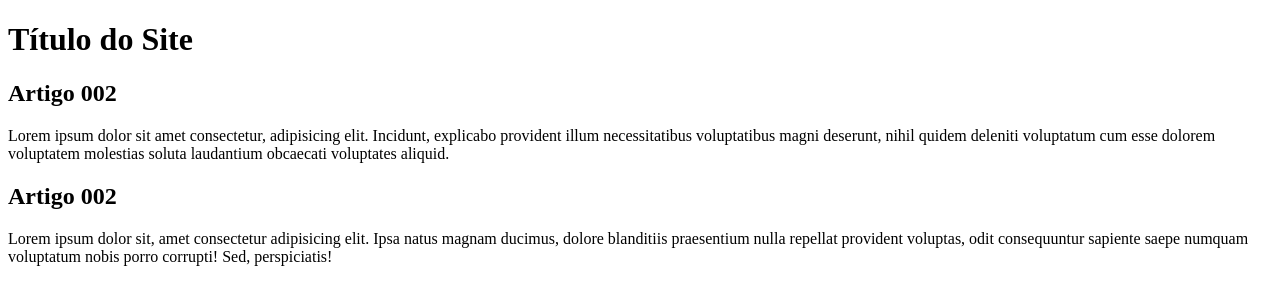
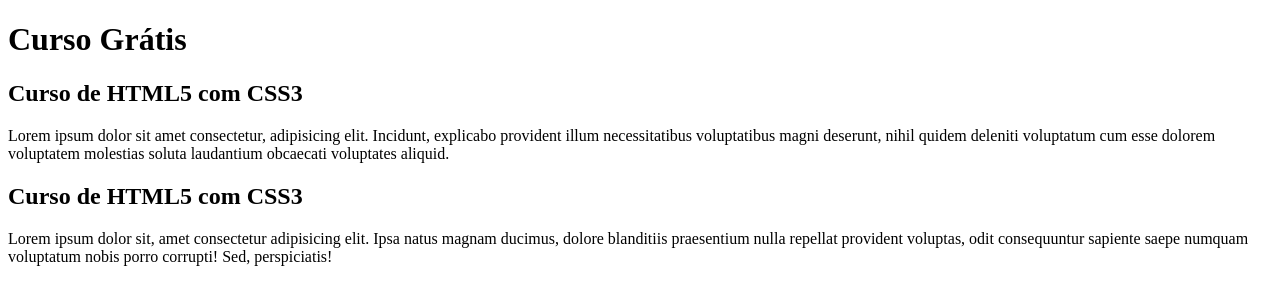
Before and after one commit to mthm93/Project, a plain HTML site: page index.html in a window 1280 px wide. Drawn offline with Linux system fonts and the light colour scheme.

Commit message:
Update index.html

```diff
--- a/index.html
+++ b/index.html
@@ -9,16 +9,16 @@
 <body>
     <main>
         <header>
-            <h1>Título do Site</h1>
+            <h1>Curso Grátis</h1>
         </header>
         <article>
-            <h2>Artigo 002</h2>
+            <h2>Curso de HTML5 com CSS3</h2>
             <p>Lorem ipsum dolor sit amet consectetur, adipisicing elit. Incidunt, explicabo
                provident illum necessitatibus voluptatibus magni deserunt, nihil quidem deleniti
                voluptatum cum esse dolorem voluptatem molestias soluta laudantium obcaecati voluptates aliquid.</p>
         </article>
         <article>
-            <h2>Artigo 002</h2>
+            <h2>Curso de HTML5 com CSS3</h2>
             <p>Lorem ipsum dolor sit, amet consectetur adipisicing elit. Ipsa natus magnam ducimus,
                dolore blanditiis praesentium nulla repellat provident voluptas, odit consequuntur sapiente
                saepe numquam voluptatum nobis porro corrupti! Sed, perspiciatis!</p>
```
